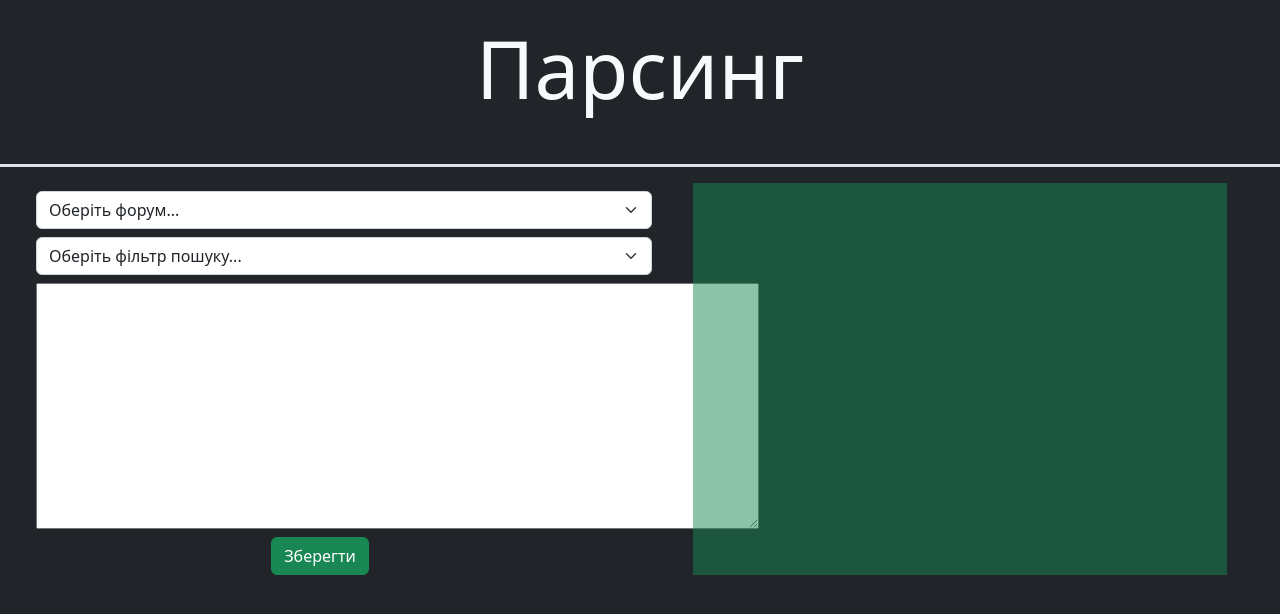
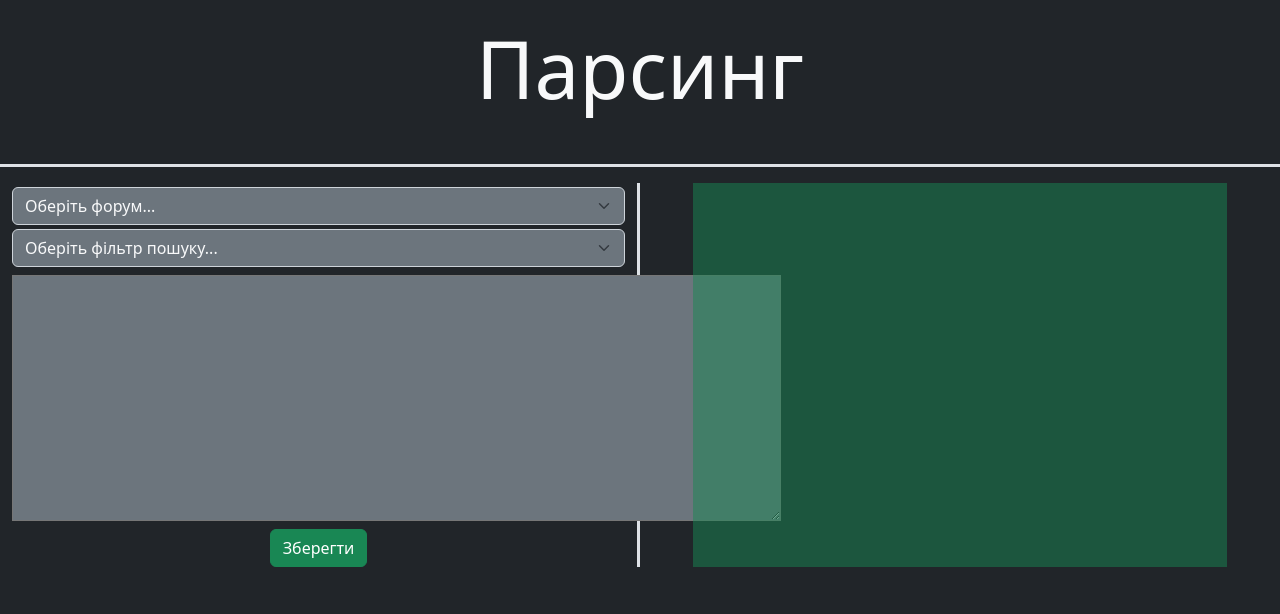
Before and after one commit to KinKinoV/Parser, a Django app: page /parsing/ in a window 1280 px wide. Shown: the part 58-672 px from the top of the page. Run offline with Django 4.2, Linux system fonts and the light colour scheme; data comes from the database, SQL or seed files in the repository; data that the repository does not hold is empty; parts of the project's set-up code (start-up, migrations or seed data) failed here and were passed over.

Commit message:
Changes due to move from Bootstrap 4 to Bootstrap 5

```diff
--- a/parser/templates/parser/partials/parsingForm.html
+++ b/parser/templates/parser/partials/parsingForm.html
@@ -1,18 +1,18 @@
 {% load static %}
-<form action="{% url 'parsing' %}" method="post" class="col-6 border-right" id="parseLinks">
-    <select name="linkSelect" id="linkSelect" class="row form-select mx-4 my-2" required>
+<form action="" method="post" class="col-6 border-end" id="parseLinks">
+    <select name="linkSelect" id="linkSelect" class="row form-select mx-auto my-1 bg-secondary text-light" required>
         <option class="text-muted disabled">Оберіть форум...</option>
         {% for forum in forums %}
         <option value="{{forum}}">{{forum}}</option>
         {% endfor %}
     </select>
-    <select name="filterSelect" id="filterSelect" class="row form-select mx-4 my-2" required>
+    <select name="filterSelect" id="filterSelect" class="row form-select mx-auto my-1 bg-secondary text-light" required>
         <option class="text-muted disabled">Оберіть фільтр пошуку...</option>
         {% for filter in filters %}
         <option value="{{filter}}">{{filter}}</option>
         {% endfor %}
     </select>
-    <textarea name="linksToParse" id="linksToParse" cols="76" rows="10" class="row mx-4 my-2" required></textarea>
+    <textarea name="linksToParse" id="linksToParse" cols="81" rows="10" class="row mx-auto my-2 bg-secondary text-light" required></textarea>
     <div class="col-12 text-center px-4">
         <input type="button" class="btn btn-success" value="Зберегти" hx-post="/start_parse/" hx-target="#parseLinks" hx-swap="outerHTML">
     </div>
```
